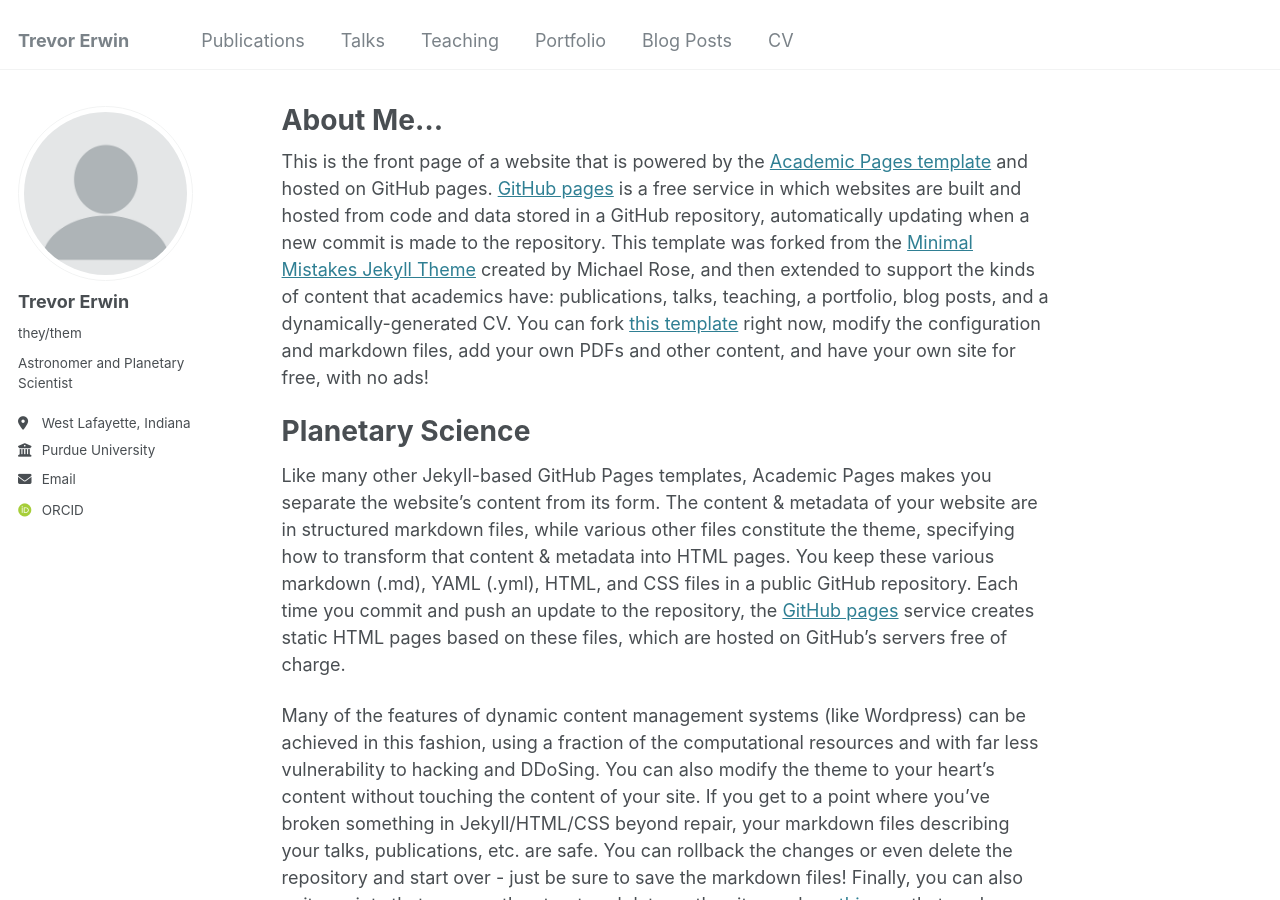
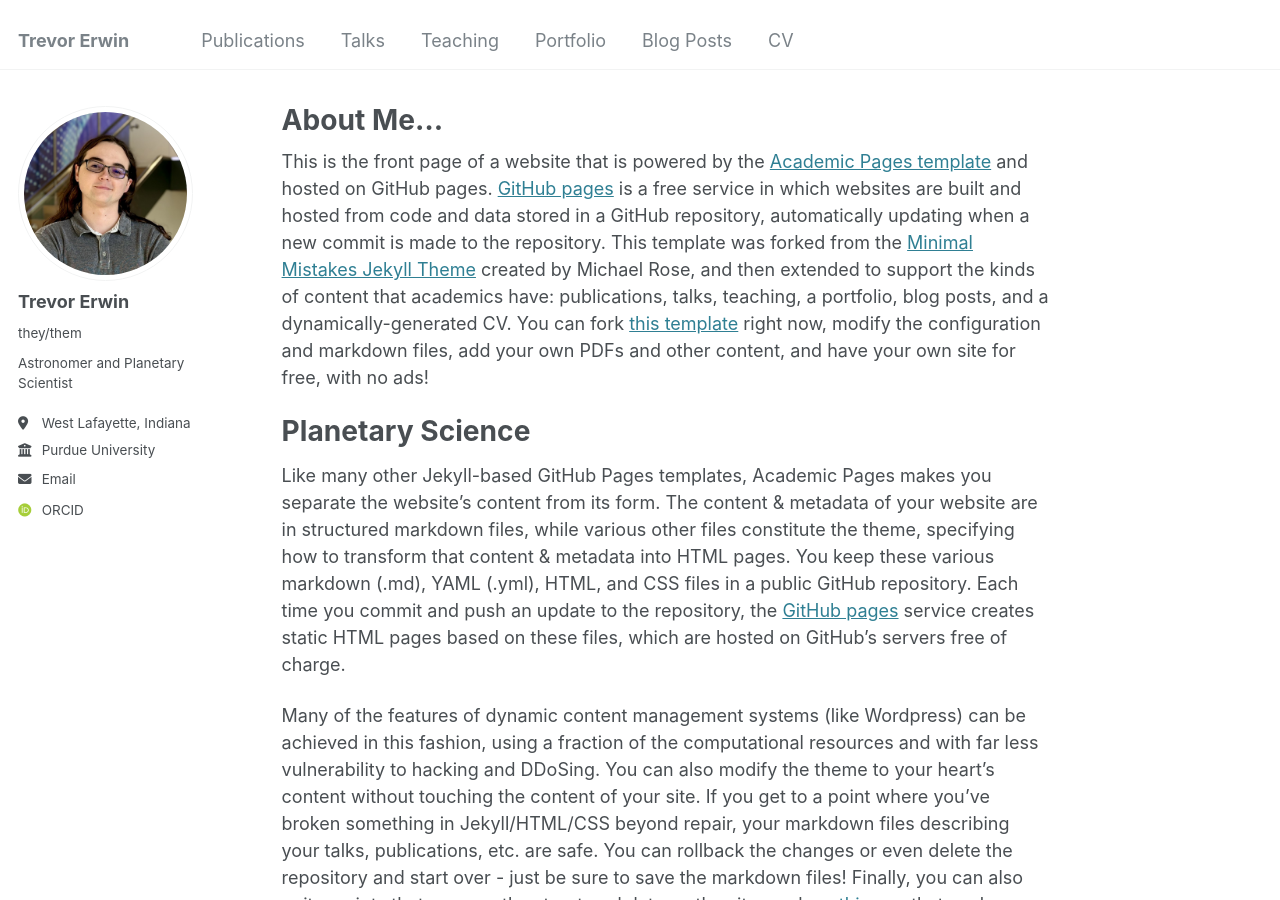
Before and after one commit to TrevorPErwin/TrevorPErwin.github.io, a Jekyll site: the page built from _pages/about.md, in a window 1280 px wide and 900 px high. Built offline with Jekyll 4.4.1, drawn with Linux system fonts in a browser that asks for light colours; some web fonts are replaced.

Commit message:
Update author avatar image from profile.png to pfp.jpg

```diff
--- a/_config.yml
+++ b/_config.yml
@@ -21,7 +21,7 @@ repository               : "GitHub/TrevorPErwin.github.io"
 #               Additional customization can be done by editing /_includes/author-profile.html
 author:
   # Biographic information
-  avatar           : "profile.png"
+  avatar           : "pfp.jpg"
   name             : "Trevor Erwin"
   pronouns         : "they/them"
   bio              : "Astronomer and Planetary Scientist"
```
